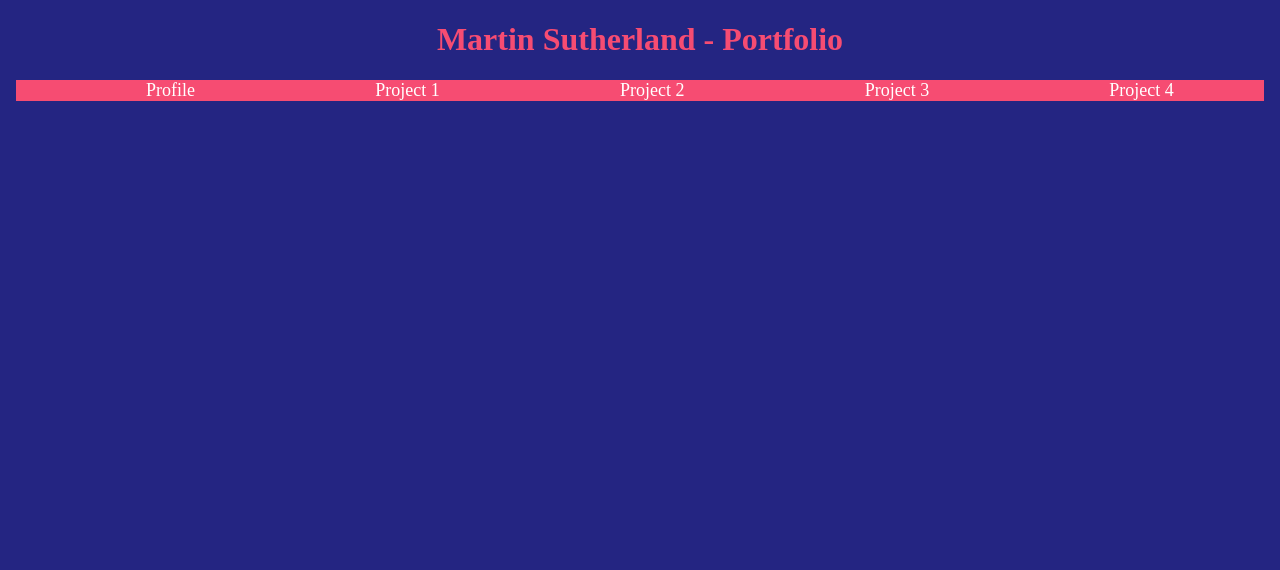
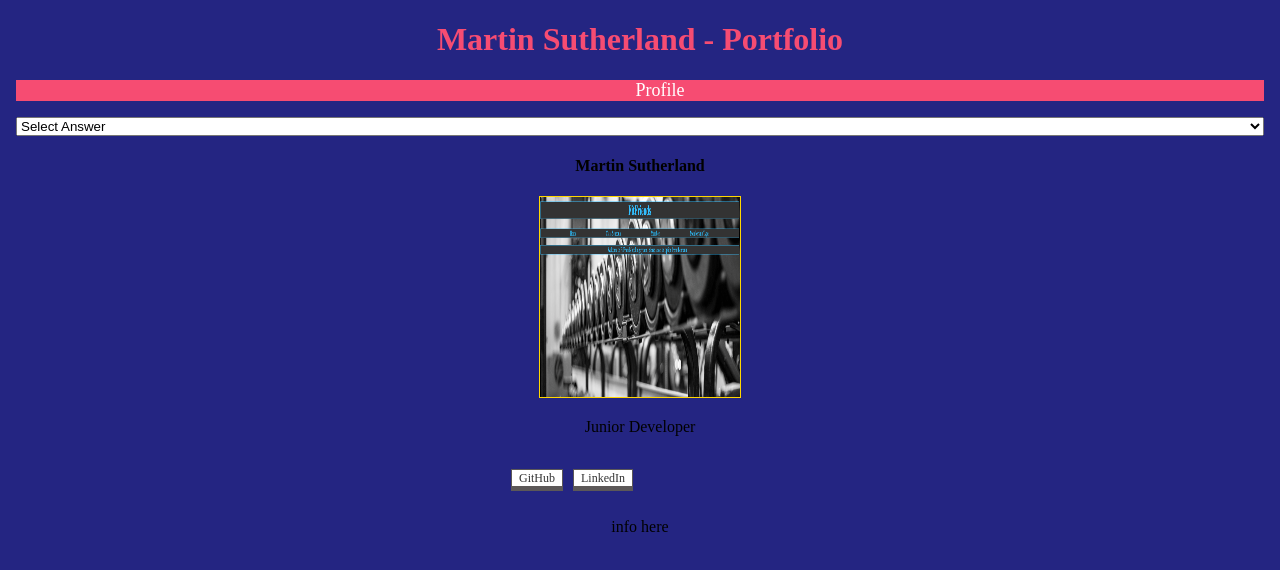
Before and after one commit to martinsutherland1/Portfolio, a React (Create React App) app: page / in a window 1280 px wide. Shown: the top 570 px of the page. Built offline with nearby package versions, Linux system fonts and the light colour scheme.

Commit message:
drop down added

```diff
--- a/package.json
+++ b/package.json
@@ -2,7 +2,7 @@
   "name": "my-portfolio",
   "version": "0.1.0",
   "private": true,
-  "homepage": "https://martinsutherland1.github.io/portfolio",
+  "homepage": "https://martinsutherland1.github.io/Portfolio",
   "dependencies": {
     "@testing-library/jest-dom": "^5.14.1",
     "@testing-library/react": "^11.2.7",
--- a/src/NavBar.js
+++ b/src/NavBar.js
@@ -7,21 +7,10 @@ const NavBar = (props) => {
 
       <ul id="nav-bar">
       <li className="navLink">
-          <a href="/profile">Profile</a>
+          <a href="/">Profile</a>
         </li>
 
-        <li className="navLink">
-          <a href="/project1">Project 1</a>
-        </li>
-        <li className="navLink">
-          <a href="/project2">Project 2</a>
-        </li>
-        <li className="navLink">
-          <a href="/project3">Project 3</a>
-        </li>
-        <li className="navLink">
-          <a href="/project4">Project 4</a>
-        </li>
+
 
       </ul>
     </header>
--- a/src/containers/HomeContainer.js
+++ b/src/containers/HomeContainer.js
@@ -1,12 +1,31 @@
-import React, {Component, Fragment} from 'react';
+import React, {Component, Fragment, useState} from 'react';
 import image1 from './images/screen1.png'
+import Project1Container from './Project1Container';
+import Project2Container from './Project2Container';
+import Project3Container from './Project3Container';
+import Project4Container from './Project4Container';
+
 
 const HomeContainer = () => {
 
+    const [selectValue, setSelectValue] = useState();
+
+    const handleChange = (e) => {
+      setSelectValue(e.target.value)
+    }
+
+    console.log(`selectValue`, selectValue);
+
+    if (selectValue === undefined) {
         return (
-
-
 <div id="bio">
+                  <select name="portfolio" className="dropdown" onChange={handleChange} value={selectValue}>
+                    <option value="" >Select Answer</option>
+                    <option value="project1">Gym Class Manager</option>
+                    <option value="project2">Music Quiz</option>
+                    <option value="project3">Routes App</option>
+                    <option value="project4">Football Stats</option>
+                  </select>
 
                 <h4>Martin Sutherland</h4>
             <div id="bio-image-div">
@@ -17,18 +36,41 @@ const HomeContainer = () => {
             <div id="links">
             <p><a id="git" href="https://github.com/martinsutherland1">GitHub</a></p>
             <p><a id="link" href="https://www.linkedin.com/in/martin-sutherland-90/">LinkedIn</a></p>
-
             </div>
 
             <p>info here</p>
-
-
-
-
     </div>
 
         )
 
+    }
+
+    if (selectValue === "project1"){
+        return (
+            <Project1Container handleChange={handleChange} selectValue={selectValue}/>
+        )
+    }
+
+    if (selectValue === "project2"){
+        return (
+            <Project2Container handleChange={handleChange} selectValue={selectValue}/>
+        )
+    }
+
+    if (selectValue === "project3"){
+        return (
+            <Project3Container handleChange={handleChange} selectValue={selectValue}/>
+        )
+    }
+
+    if (selectValue === "project4"){
+        return (
+            <Project4Container handleChange={handleChange} selectValue={selectValue}/>
+        )
+    }
+
+
+
 };
 
 export default HomeContainer;
--- a/src/containers/MainContainer.js
+++ b/src/containers/MainContainer.js
@@ -17,12 +17,8 @@ return (
         <header><h1>Martin Sutherland - Portfolio</h1></header>
       <NavBar/>
       <Switch>
-        <Route path="/Profile" component={HomeContainer} />
-        <Route path="/project1" component={Project1Container} />
-        <Route path="/project2" component={Project2Container} />
-        <Route path="/project3" component={Project3Container} />
-        <Route path="/project4" component={Project4Container} />
-      </Switch>
+        <Route path="/" component={HomeContainer} />
+        </Switch>
 
 
       </Fragment>
--- a/src/containers/Project1Container.js
+++ b/src/containers/Project1Container.js
@@ -4,13 +4,21 @@ import { Carousel } from 'react-responsive-carousel';
 import image1 from './images/screen1.png'
 import image2 from './images/home2.png';
 
-const Project1Container = () => {
+const Project1Container = ({handleChange, selectValue}) => {
 
 
 
     return (
         <div>
             <h1>Project title</h1>
+
+            <select name="portfolio" className="dropdown" onChange={handleChange} value={selectValue}>
+                    <option value="" >Select Answer</option>
+                    <option value="project1" >Gym Class Manager</option>
+                    <option value="project2" >Music Quiz</option>
+                    <option value="project3">Routes App</option>
+                    <option value="project4">Football Stats</option>
+                  </select>
 
 <Carousel>
                 <div id="image1">
--- a/src/containers/Project2Container.js
+++ b/src/containers/Project2Container.js
@@ -1,10 +1,18 @@
 import React, {Component, Fragment} from 'react';
 
-const Project2Container = () => {
+const Project2Container = ({handleChange, selectValue}) => {
 
     return (
         <div>
             <h1>Project title</h1>
+
+            <select name="portfolio" className="dropdown" onChange={handleChange} value={selectValue}>
+                    <option value="" >Select Answer</option>
+                    <option value="project1" >Gym Class Manager</option>
+                    <option value="project2" >Music Quiz</option>
+                    <option value="project3">Routes App</option>
+                    <option value="project4">Football Stats</option>
+                  </select>
 
             <h4>Scope</h4>
             <p>
--- a/src/containers/Project4Container.js
+++ b/src/containers/Project4Container.js
@@ -1,15 +1,26 @@
 import React, {Component, Fragment} from 'react';
-
 import "react-responsive-carousel/lib/styles/carousel.min.css"; // requires a loader
 import { Carousel } from 'react-responsive-carousel';
 
 
-const Project4Container = () => {
+const Project4Container = ({handleChange, selectValue}) => {
 
 
 
     return (
-        null
+
+
+      <div>
+           <select name="portfolio" className="dropdown" onChange={handleChange} value={selectValue}>
+        <option value="" >Select Answer</option>
+        <option value="project1" >Gym Class Manager</option>
+        <option value="project2" >Music Quiz</option>
+        <option value="project3">Routes App</option>
+        <option value="project4">Football Stats</option>
+      </select>
+
+      <p>Project 4</p>
+      </div>
     )
 
 };
```
Also changed, not shown: src/containers/Project3Container.js. Lines whose indentation alone changed are shown as unchanged.
